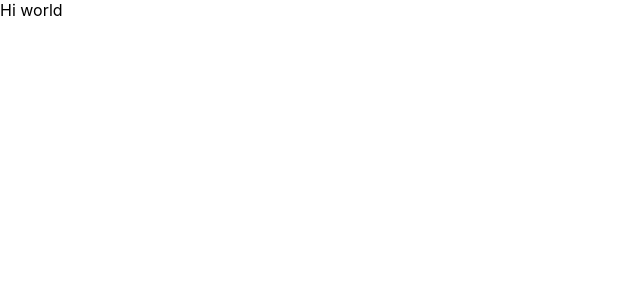
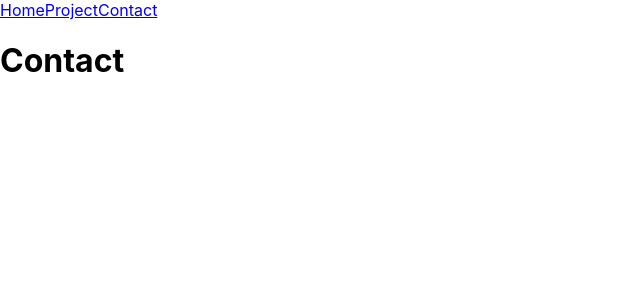
Before and after one commit to mynhinguyentruong/website-portfolio, a React (Create React App) app: page /contact in a window 1280 px wide. Shown: the top 300 px of the page, without its empty margins (0-640 px from the left). Built offline with nearby package versions, Linux system fonts and the light colour scheme.

Commit message:
Set up basic Route, Link to components

```diff
--- a/src/App.js
+++ b/src/App.js
@@ -1,9 +1,20 @@
+import Navbar from "./components/NavBar";
 
+import Contact from "./routes/Contact";
+import Project from "./routes/Project";
+import Home from "./routes/Home";
+
+import { Routes, Route} from 'react-router-dom'
 
 function App() {
   return (
     <div className="App">
-      Hi world
+      <Navbar/>
+      <Routes>
+        <Route exact path='/' element={<Home/>} />
+        <Route exact path='/project' element={<Project/>} />
+        <Route exact path='/contact' element={<Contact/>} />
+      </Routes>
     </div>
   );
 }
--- a/src/components/NavBar.js
+++ b/src/components/NavBar.js
@@ -1,37 +1,14 @@
-import Container from 'react-bootstrap/Container';
-import Nav from 'react-bootstrap/Nav';
-import Navbar from 'react-bootstrap/Navbar';
-
+import React from 'react'
+import { Link } from 'react-router-dom'
 
 
 function Navbar() {
   return (
-    <Navbar  expand="lg">
-      <Container>
-        <Navbar.Brand href="#home">
-          <img src={''} alt="logo" />
-        </Navbar.Brand>
-        <Navbar.Toggle aria-controls="basic-navbar-nav" >
-          <span className='navbar-toggler-icon'></span>
-        </Navbar.Toggle>
-        <Navbar.Collapse id="basic-navbar-nav">
-          <Nav className="me-auto">
-            <Nav.Link href="#home">Home</Nav.Link>
-            <Nav.Link href="#skills">Skills</Nav.Link>
-            <Nav.Link href="#projects">Projects</Nav.Link>
-          </Nav>
-          <span className='navbar-text'>
-            <div className='social-icon'>
-              Social icon here:
-              1
-              2
-              3
-            </div>
-            <button className='vvd' onClick={()=>console.log('connect')}>Let's Connect</button>
-          </span>
-        </Navbar.Collapse>
-      </Container>
-    </Navbar>
+    <>
+      <Link to='/'>Home</Link>
+      <Link to='/project'>Project</Link>
+      <Link to='/contact'>Contact</Link>
+    </>
   );
 }
 
--- /dev/null
+++ b/src/routes/Contact.js
@@ -0,0 +1,8 @@
+import React from 'react'
+
+export default function Contact() {
+
+  return (
+    <h1>Contact</h1>
+  )
+}
--- /dev/null
+++ b/src/routes/Home.js
@@ -0,0 +1,8 @@
+import React from 'react'
+
+export default function Home() {
+
+  return (
+    <h1>Home</h1>
+  )
+}
--- /dev/null
+++ b/src/routes/Project.js
@@ -0,0 +1,8 @@
+import React from 'react'
+
+export default function Project() {
+
+  return (
+    <h1>Project</h1>
+  )
+}
```
